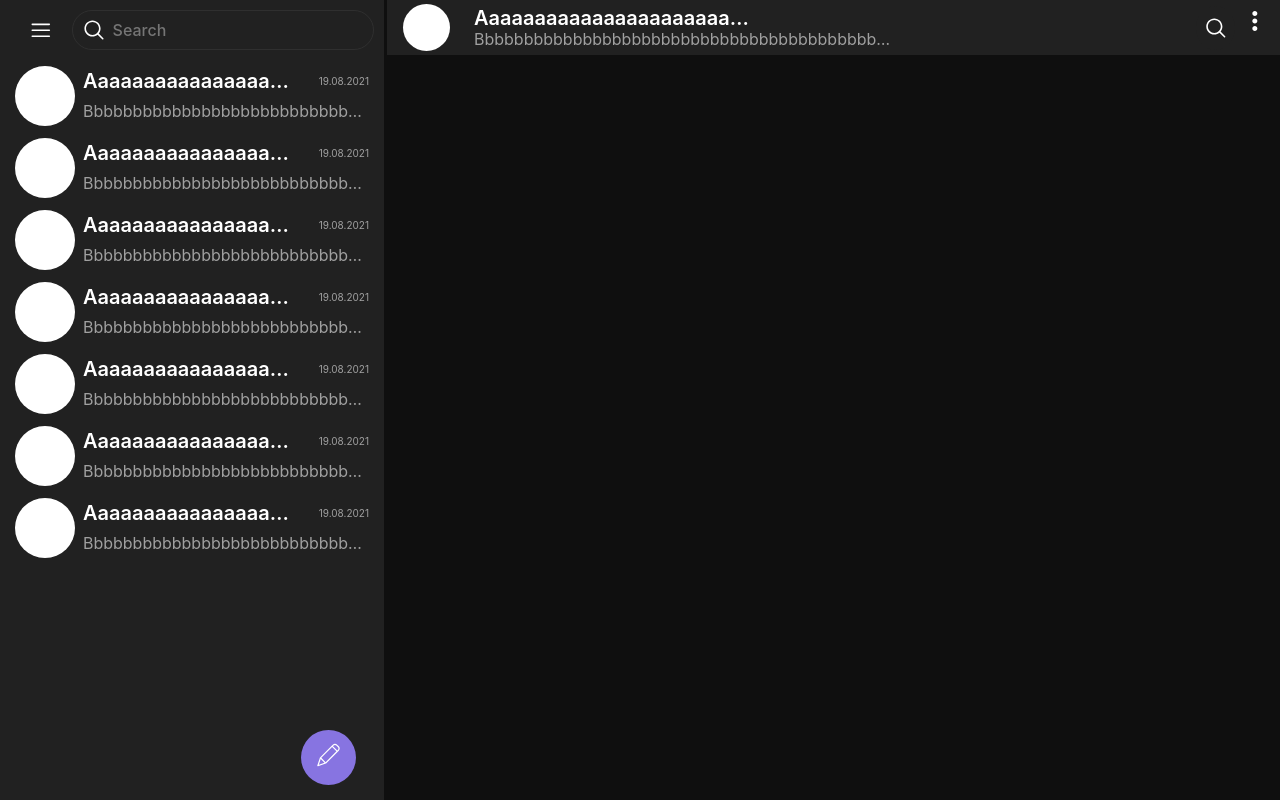
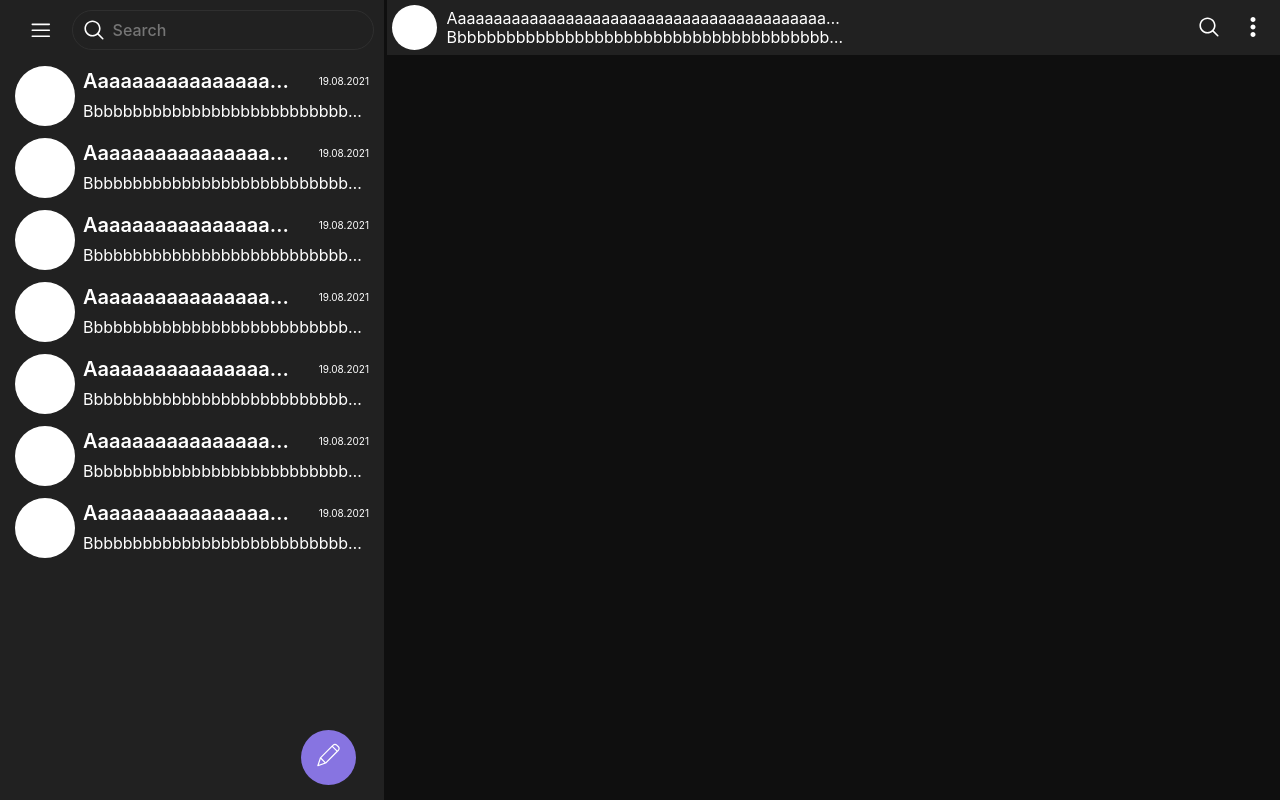
Before and after one commit to fe-bootcamp-2021/chat-app, a React (Vite) app: page / in a window 1280 px wide. Both pictures are taken after typing "name@example.com", "Sample123" into the empty fields and a click on the button "Confirm". Built offline with nearby package versions, Linux system fonts and the light colour scheme; no server answers.

Commit message:
fix(dotMenu): styles fixed

```diff
--- a/src/components/NavBarChat/NavBarChat.jsx
+++ b/src/components/NavBarChat/NavBarChat.jsx
@@ -1,40 +1,29 @@
-import React from "react";
-import { types } from "../../constants/types";
-import Button from "../Button/Button";
-import { Search } from "../Icons/icons";
-import DotMenuChat from "../DotMenu/DotMenu";
-import classes from "./NavBarChat.module.css";
+import React from 'react';
+import { types } from '../../constants/types';
+import Button from '../Button/Button';
+import { Search } from '../Icons/icons';
+import DotMenuChat from '../DotMenu/DotMenu';
+import classes from './NavBarChat.module.css';
 
 function NavBarChat() {
   return (
     <div className={classes.container}>
       <div className={classes.chatInfo}>
-        <div className={classes.avatar}>
         <div className={classes.circle}></div>
-        </div>
         <div className={classes.context}>
-          <div className={classes.top}>
           <p> Aaaaaaaaaaaaaaaaaaaaaaaaaaaaaaaaaaaaaaaaaaaaaaaaaaaaaaaaaaaa</p>
-          </div>
-          <div className={classes.bottom}>
-            <p>
-              {" "}
-              Bbbbbbbbbbbbbbbbbbbbbbbbbbbbbbbbbbbbbbbbbbbbbbbbbbbbbbbbbbbbbbbbbbbbbb
-            </p>
-          </div>
+          <p> Bbbbbbbbbbbbbbbbbbbbbbbbbbbbbbbbbbbbbbbbbbbbbbbbbbbbbbbbbbbbbbbbbbbbbb</p>
         </div>
       </div>
       <div className={classes.chatUtils}>
-        <div className={classes.icon}>
         <Button
-            className={classes.iconHover}
+          className={classes.icon}
           type={types.button.type}
           onClick={() => {
-              alert("Hi There!");
+            alert('Hi There!');
           }}
           btnName={<Search />}
         />
-        </div>
         <DotMenuChat />
       </div>
     </div>
--- a/src/components/NavBarChat/NavBarChat.module.css
+++ b/src/components/NavBarChat/NavBarChat.module.css
@@ -1,88 +1,45 @@
 .container {
   display: flex;
   justify-content: space-between;
-  height: 55px;
-  background-color: var(--darkGrey-color);
-  cursor: pointer;
+  align-items: center;
+  background: var(--darkGrey-color);
+  padding: 5px;
+}
+
+.chatUtils {
+  display: flex;
+}
+
+.circle {
+  width: 45px;
+  height: 45px;
+  border-radius: 50%;
+  background: #fff;
 }
 
 .chatInfo {
-  width: 90%;
   display: flex;
-  justify-content: space-between;
-}
-
-.avatar {
-  width: 10%;
-  display: flex;
-  justify-content: center;
   align-items: center;
 }
 
-.circle {
-  width: 47px;
-  height: 47px;
-  border-radius: 50%;
-  background: rgb(255, 255, 255);
-}
-
-.context {
-  width: 90%;
-  display: flex;
-  flex-direction: column;
-  justify-content: space-between;
-  padding: 7px;
-}
-
-.top {
-  width: 40%;
-  height: 30px;
-  color: white;
-  font-size: var(--size-base);
-  font-weight: var(--thickness-semi-bold);
-}
-
-.bottom {
-  width: 60%;
-  height: 25px;
-  color: var(--message-color);
-  font-size: var(--size-small);
-}
-
-.chatUtils {
-  width: 10%;
-  display: flex;
-  padding: 0 5px;
-  justify-content: space-between;
-}
-
-.icon {
-  width: 50%;
-  height: 100%;
-  display: flex;
-  justify-content: center;
-  align-items: center;
-}
-
-.iconHover {
-  display: flex;
-  justify-content: center;
-  align-items: center;
-  width: 44px;
-  height: 44px;
-  cursor: pointer;
-  border-radius: 50%;
-  background-color: var(--darkGrey-color);
-  transition: 0.2s;
-  border: none;
-}
-
-.icon:hover > .iconHover {
-  background-color: var(--hover-bg-color);
-}
-
 p {
+  color: #fff;
   white-space: nowrap;
   overflow: hidden;
   text-overflow: ellipsis;
 }
+
+.context {
+  max-width: 400px;
+  margin-left: 10px;
+}
+
+.icon {
+  border-radius: 50%;
+  width: 44px;
+  height: 44px;
+}
+
+.icon:hover {
+  background: var(--hover-bg-color);
+}
```
Lines whose indentation alone changed are shown as unchanged.
